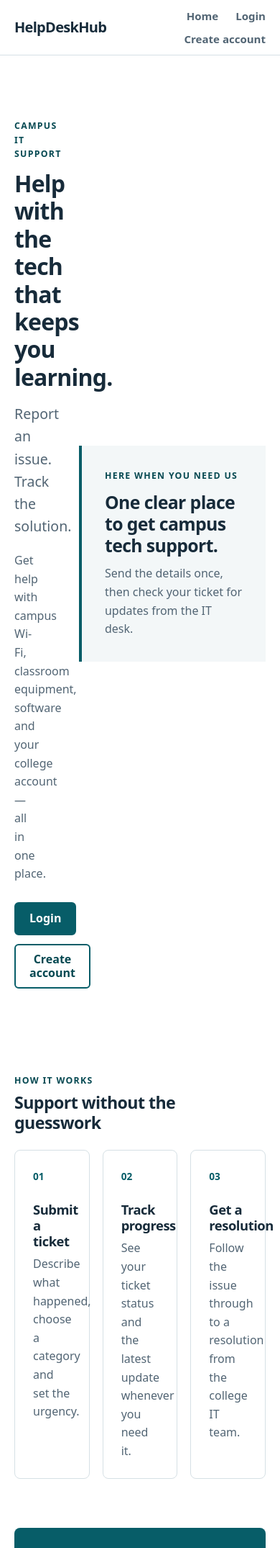
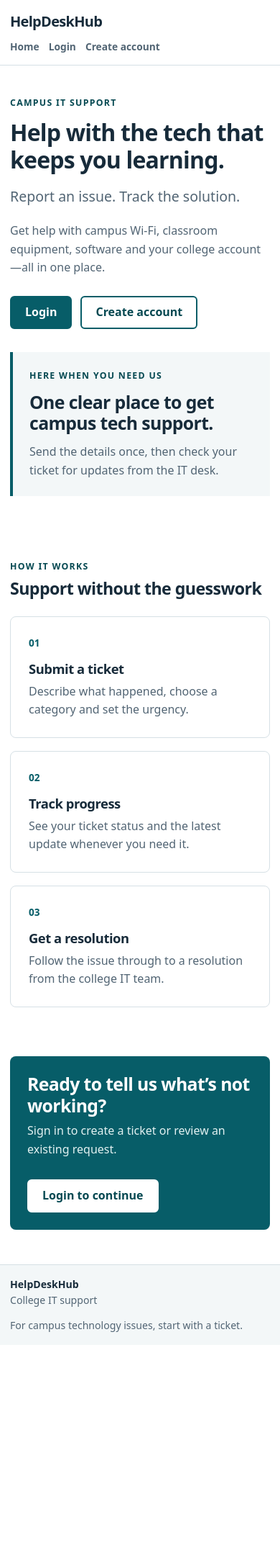
Before and after one commit to praveenprofessional18-maker/HelpDeskHub, a Python web app: template app/templates/index.html in a window 390 px wide. Shown: the top 2150 px of the page at 72% size. After the commit the page ends 1850 px from the top, so only its background shows below. Run offline with Jinja, Linux system fonts and the light colour scheme; the template is opened without the code that fills it, so the values that code supplies are empty.

Commit message:
Add tablet and mobile breakpoints

```diff
--- a/app/static/css/style.css
+++ b/app/static/css/style.css
@@ -340,3 +340,37 @@ h3 { margin-bottom: 8px; font-size: 1.15rem; }
 .save-message { grid-column: 1 / -1; margin: 0; color: var(--accent-dark); font-size: 0.88rem; }
 
 [hidden] { display: none !important; }
+
+@media (max-width: 760px) {
+  .site-nav { align-items: flex-start; flex-direction: column; justify-content: center; gap: 8px; padding-block: 14px; }
+  .nav-links { justify-content: flex-start; gap: 6px 17px; }
+  .hero { grid-template-columns: 1fr; gap: 32px; padding-block: 58px 52px; }
+  .three-columns { grid-template-columns: 1fr; }
+  .feature-card { min-height: unset; }
+  .step-number { margin-bottom: 14px; }
+  .filter-panel { grid-template-columns: repeat(2, minmax(0, 1fr)); }
+  .filter-button { justify-self: start; }
+}
+
+@media (max-width: 520px) {
+  .container { width: min(100% - 28px, 1120px); }
+  .nav-links { gap: 5px 13px; }
+  .nav-links a { font-size: 0.86rem; }
+  .hero { padding-top: 42px; }
+  .hero-note { padding: 23px; }
+  .callout, .page-heading { align-items: flex-start; flex-direction: column; }
+  .callout { margin-bottom: 48px; padding: 24px; }
+  .page-main { padding-block: 36px 52px; }
+  .form-panel, .detail-panel { padding: 24px 19px; }
+  .field-row, .detail-grid { grid-template-columns: 1fr; gap: 0; }
+  .detail-grid { gap: 16px; }
+  .footer-inner { align-items: flex-start; flex-direction: column; }
+  .footer-inner span { display: block; margin-left: 0; }
+  .ticket-card { flex-direction: column; gap: 14px; }
+  .ticket-side { justify-items: start; }
+  .filter-panel { grid-template-columns: 1fr; }
+  .admin-ticket-card { grid-template-columns: 1fr; }
+  .admin-ticket-actions { align-items: end; flex-wrap: wrap; }
+  .admin-ticket-actions .field { width: min(100%, 200px); }
+  .count-grid { gap: 10px; }
+}
```
